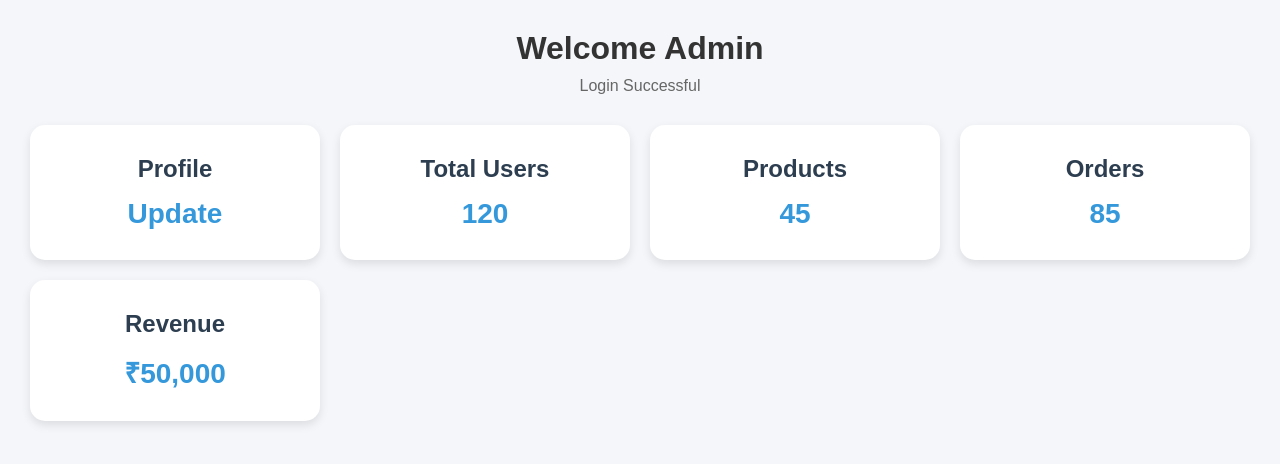
After one commit to 2-MK/CoreConnect, a Django app: page /admin-dashboard/ in a window 1280 px wide. The commit adds this page. Shown: the top 464 px of the page. Run offline with Django 5.2, Linux system fonts and the light colour scheme.

Commit message:
Add Supabase login, dashboard, and profile update functionality

```diff
--- /dev/null
+++ b/core/supabase_client.py
@@ -0,0 +1,9 @@
+from supabase import create_client
+
+SUPABASE_URL = "https://rogbncdpauuxcclhmlpa.supabase.co"
+SUPABASE_KEY = "sb_publishable_Az6nsNkJ9WVsoRz1mRq86g_Jbs25Rt6"
+
+supabase = create_client(
+    SUPABASE_URL,
+    SUPABASE_KEY
+)
--- /dev/null
+++ b/core/templates/admin/admin_dashboard.html
@@ -0,0 +1,114 @@
+<!DOCTYPE html>
+<html>
+<head>
+    <title>Admin Dashboard</title>
+
+    <style>
+        *{
+            margin:0;
+            padding:0;
+            box-sizing:border-box;
+            font-family:Arial, sans-serif;
+        }
+
+        body{
+            background:#f4f6f9;
+            padding:30px;
+        }
+
+        h1{
+            text-align:center;
+            color:#333;
+            margin-bottom:10px;
+        }
+
+        p{
+            text-align:center;
+            color:#666;
+            margin-bottom:30px;
+        }
+
+        .dashboard{
+            display:grid;
+            grid-template-columns:repeat(auto-fit,minmax(250px,1fr));
+            gap:20px;
+        }
+
+        .card-link{
+            text-decoration:none;
+            color:inherit;
+        }
+
+        .card{
+            background:white;
+            border-radius:15px;
+            padding:30px;
+            text-align:center;
+            box-shadow:0 4px 10px rgba(0,0,0,0.1);
+            transition:0.3s;
+            cursor:pointer;
+        }
+
+        .card:hover{
+            transform:translateY(-5px);
+        }
+
+        .card h2{
+            color:#2c3e50;
+            margin-bottom:15px;
+        }
+
+        .card p{
+            color:#3498db;
+            font-size:28px;
+            font-weight:bold;
+            margin:0;
+        }
+    </style>
+</head>
+<body>
+
+<h1>Welcome Admin</h1>
+<p>Login Successful</p>
+
+<div class="dashboard">
+
+    <a href="{% url 'profile_update' %}" class="card-link">
+        <div class="card">
+            <h2>Profile</h2>
+            <p>Update</p>
+        </div>
+    </a>
+
+    <a href="{% url 'profile_update' %}" class="card-link">
+        <div class="card">
+            <h2>Total Users</h2>
+            <p>120</p>
+        </div>
+    </a>
+
+    <a href="{% url 'profile_update' %}" class="card-link">
+        <div class="card">
+            <h2>Products</h2>
+            <p>45</p>
+        </div>
+    </a>
+
+    <a href="{% url 'profile_update' %}" class="card-link">
+        <div class="card">
+            <h2>Orders</h2>
+            <p>85</p>
+        </div>
+    </a>
+
+    <a href="{% url 'profile_update' %}" class="card-link">
+        <div class="card">
+            <h2>Revenue</h2>
+            <p>₹50,000</p>
+        </div>
+    </a>
+
+</div>
+
+</body>
+</html>
--- a/core/urls.py
+++ b/core/urls.py
@@ -3,6 +3,16 @@ from . import views
 
 urlpatterns = [
     path("", views.home, name="home"),
-    path('members/', views.members, name='members'),
-    path('admins/', views.admins, name='admins'),
+    path("members/", views.members, name="members"),
+
+    path("admins/", views.admins, name="admins"),
+
+    path(
+        "admin-dashboard/",
+        views.admin_dashboard,
+        name="admin_dashboard"
+    ),
+    path('profile-update/', views.profile_update, name='profile_update'),
+
+
 ]
--- a/core/views.py
+++ b/core/views.py
@@ -1,4 +1,5 @@
-from django.shortcuts import render
+from django.shortcuts import render, redirect
+from .supabase_client import supabase
 
 def home(request):
     return render(request, "home/home.html")
@@ -7,4 +8,63 @@ def members(request):
     return render(request, "home/members.html")
 
 def admins(request):
+
+    if request.method == "POST":
+
+        name = request.POST.get("name")
+        password = request.POST.get("password")
+
+        response = (
+            supabase
+            .table("admin")
+            .select("*")
+            .eq("name", name)
+            .eq("password", password)
+            .execute()
+        )
+
+        if len(response.data) > 0:
+
+            request.session["admin_name"] = name
+
+            return redirect("admin_dashboard")
+
+        return render(
+            request,
+            "admin/adhome.html",
+            {"error": "Invalid credentials"}
+        )
+
     return render(request, "admin/adhome.html")
+
+def admin_dashboard(request):
+    return render(request, "admin/admin_dashboard.html")
+
+def profile_update(request):
+
+    current_admin = request.session.get("admin_name")
+
+    if not current_admin:
+        return redirect("admins")
+
+    if request.method == "POST":
+
+        new_name = request.POST.get("admin_name")
+        new_password = request.POST.get("password")
+
+        response = (
+            supabase
+            .table("admin")
+            .update({
+                "name": new_name,
+                "password": new_password
+            })
+            .eq("name", current_admin)
+            .execute()
+        )
+
+        request.session["admin_name"] = new_name
+
+        return redirect("admin_dashboard")
+
+    return render(request, "admin/profile_update.html")
```
Also changed, not shown: core/templates/admin/adhome.html (+44 -1 lines), core/templates/admin/profile_update.html (added, +70 -0 lines), db.sqlite3.
